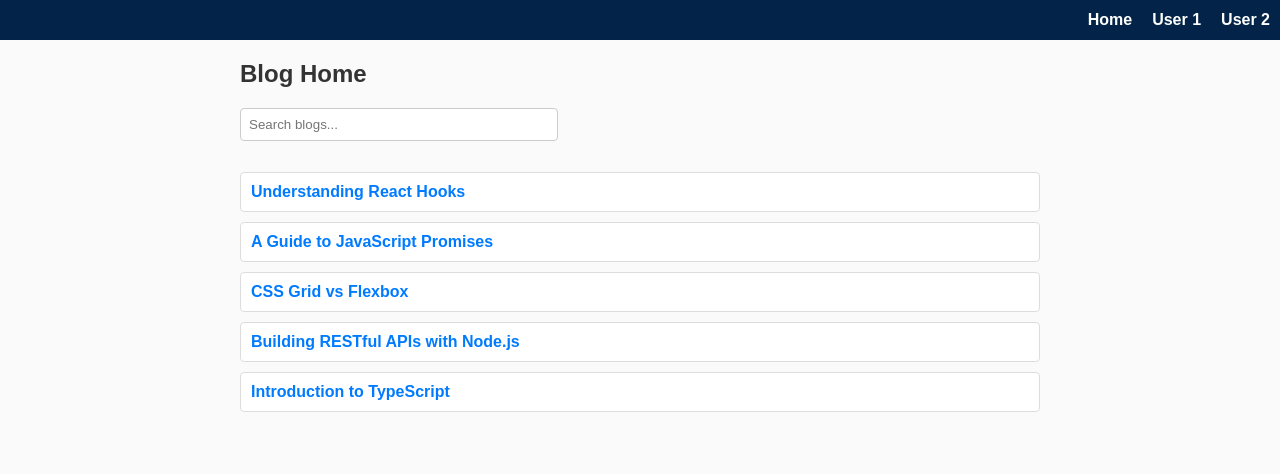
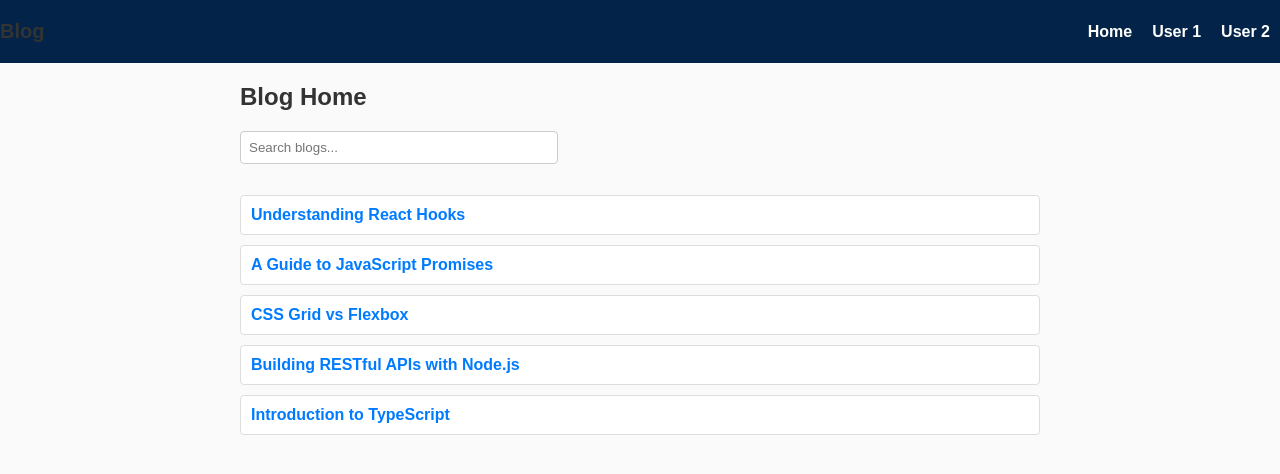
Before and after one commit to babathkur/React-blog-page, a React (Vite) app: page / in a window 1280 px wide. Shown: the top 474 px of the page. Built offline with nearby package versions, Linux system fonts and the light colour scheme.

Commit message:
changes css

```diff
--- a/src/layout/MainLayout.jsx
+++ b/src/layout/MainLayout.jsx
@@ -6,8 +6,8 @@ const MainLayout = () => {
         <>
             <nav>
                 <h3 style={{
-                    color: "white",
-                    fontSize: "0px",
+                    color: "white !imporant",
+                    fontSize: "20px",
                     fontWeight: "bold",
                     textAlign: "center",
                     margin: "20px 0",
```
